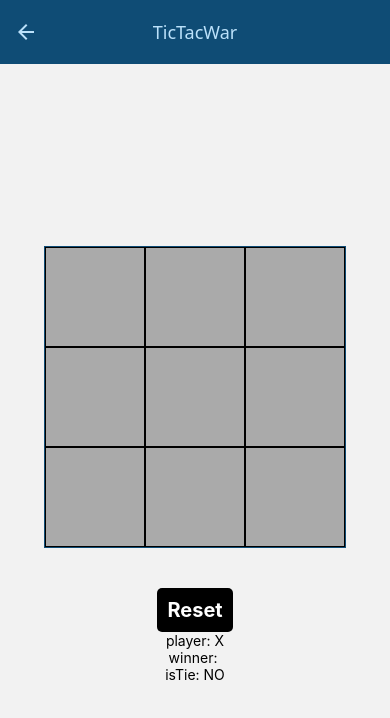
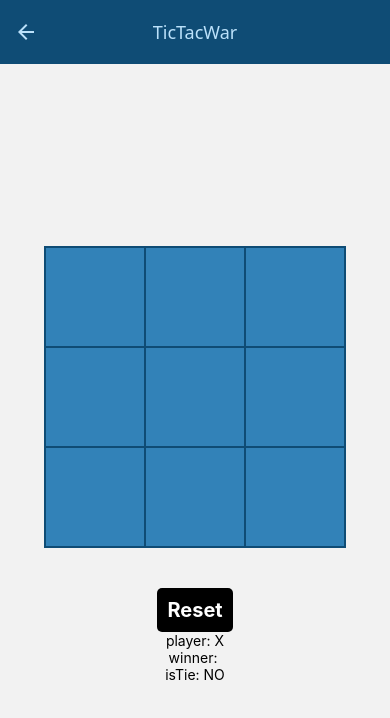
Before and after one commit to atidhira-id/react-native-tictacwar, a React Native app: screen /Game in a window 390 px wide. Shown: the top 718 px of the page. Built offline with nearby package versions, Linux system fonts and the light colour scheme.

Commit message:
update: nodes and text color

```diff
--- a/components/Node/styles.js
+++ b/components/Node/styles.js
@@ -1,17 +1,20 @@
 import { StyleSheet } from "react-native";
+import { palette } from "../../styles/palette";
 
 const styles = StyleSheet.create({
   node: {
     width: 100,
     height: 100,
-    backgroundColor: "#aaa",
+    backgroundColor: palette.blue,
     borderWidth: 1,
+    borderColor: palette.darkBlue,
     justifyContent: "center",
     alignItems: "center",
     position: "relative",
   },
   text: {
     fontSize: 36,
+    color: palette.darkBlue,
   },
   numerator: {
     width: 15,
```
